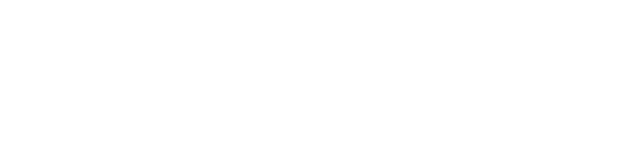
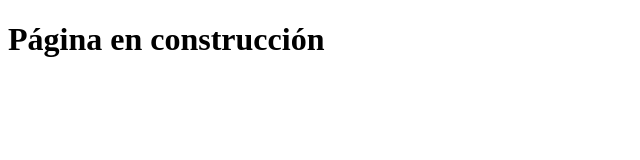
Before and after one commit to wrnatarb/Portafolio-Renata-Ramos, a plain HTML site: page INDEX.html in a window 1280 px wide. Shown: the whole page, without its empty margins (0-640 px from the left). Drawn offline with Linux system fonts and the light colour scheme.

Commit message:
Actualizar INDEX.html

```diff
--- a/INDEX.html
+++ b/INDEX.html
@@ -9,3 +9,8 @@
     <meta name="keywords" content="Renata Ramos, Diseño, UC, Arte, Chile">
     <meta name="author" content="Reanata Ramos">
     <meta name="robots" content="index, follow">
+</head>
+  <body>
+    <h1> Página en construcción </h1>
+  </body>
+</html>
```
